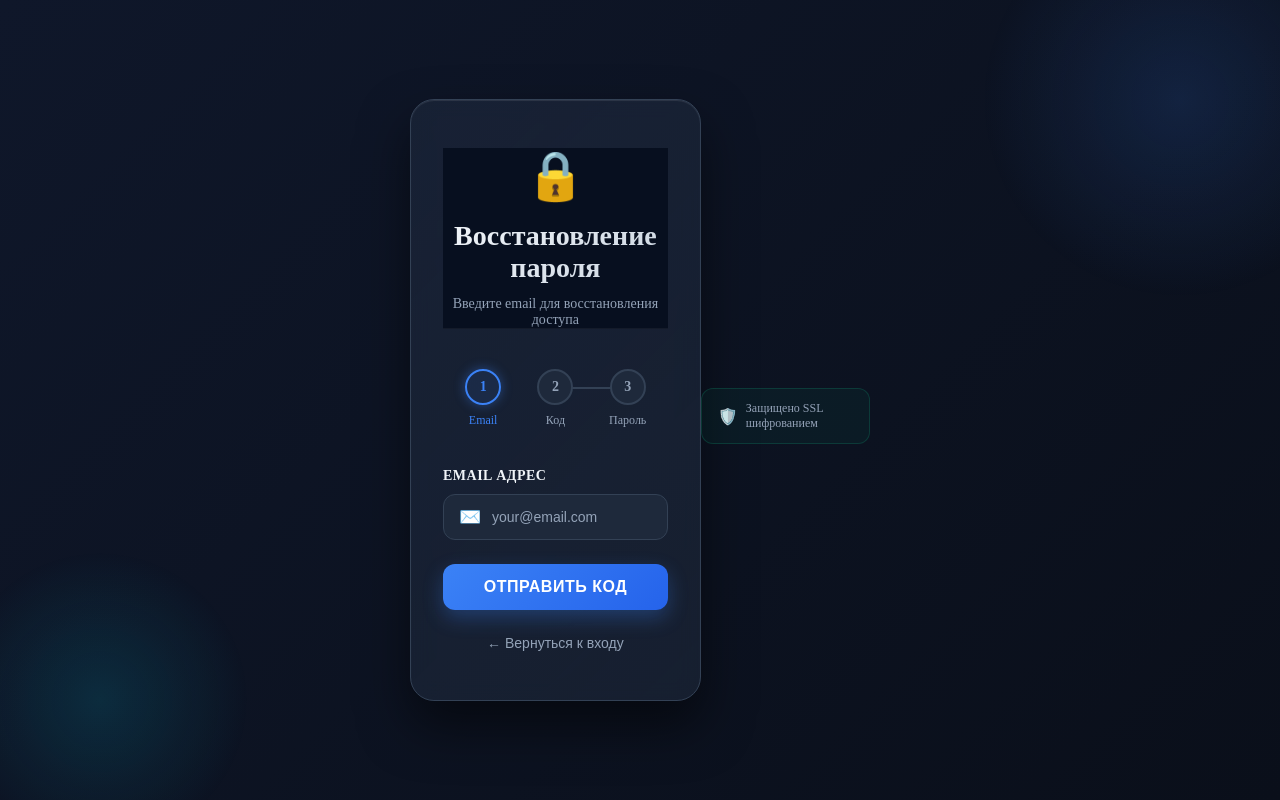
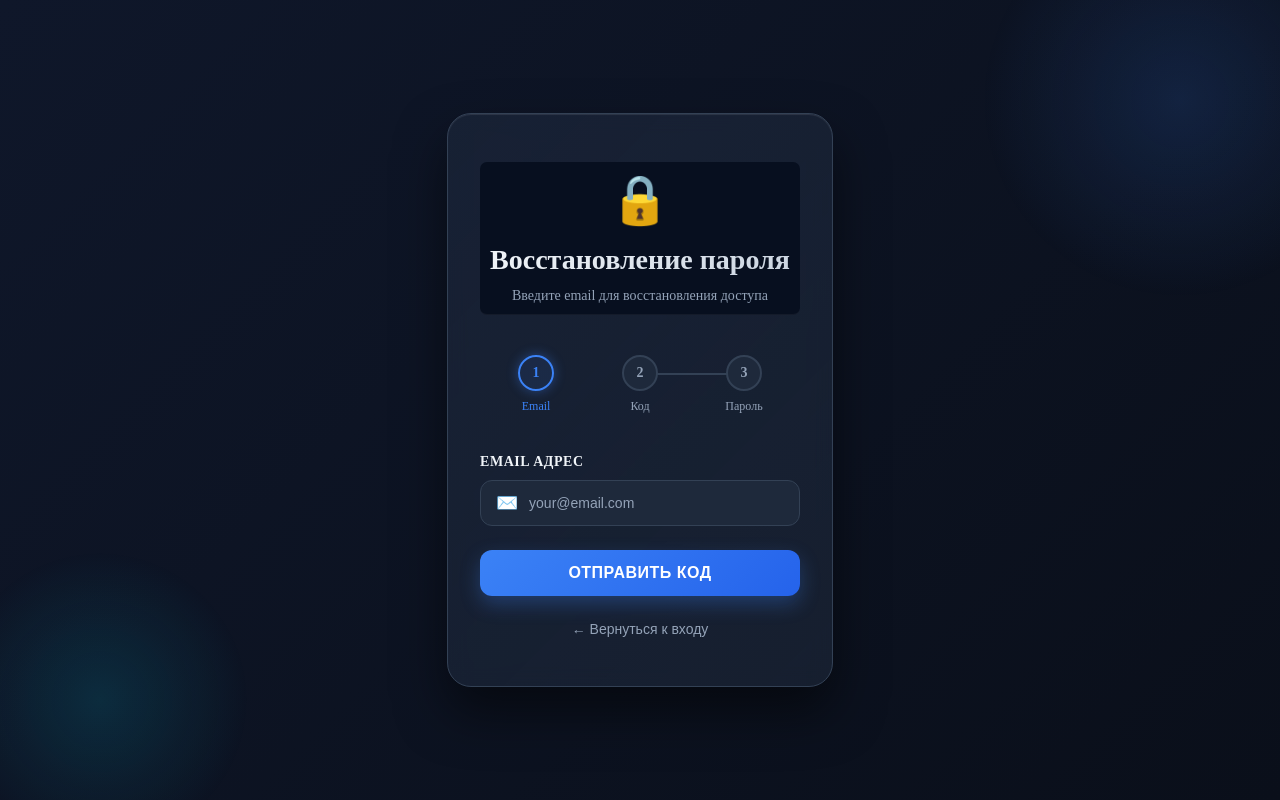
Before and after one commit to Abdulbasiyr/AuthSystems, a React (Vite) app in the folder client/: page /auth/forgot in a window 1280 px wide. Built offline with nearby package versions, Linux system fonts and the light colour scheme.

Commit message:
fix: fixed style reset-password page and login page

```diff
--- a/client/src/components/Auth components/login.jsx
+++ b/client/src/components/Auth components/login.jsx
@@ -1,5 +1,6 @@
 
 import { useState } from "react";
+import { Link } from "react-router-dom";
 
 
 import "../../css/Auth styles/login.css";
@@ -64,9 +65,7 @@ const Login = () => {
               Запомнить меня
             </label>
 
-            <a href="/auth/forgot" className="forgot">
-              Забыли пароль?
-            </a>
+            <Link to='/auth/forgot' > <a className="forgot"> Забыли пароль? </a> </Link>
           </div>
 
           <button className="login-button" type="submit">
--- a/client/src/components/Auth components/reset-password.jsx
+++ b/client/src/components/Auth components/reset-password.jsx
@@ -184,7 +184,7 @@ export default function ResetPassword() {
                 <button
                   type="button"
                   className="back-link"
-                  onClick={() => window.location.href = '/login'}
+                  onClick={() => window.location.href = '/auth?mode=login'}
                 >
                   ← Вернуться к входу
                 </button>
@@ -295,10 +295,10 @@ export default function ResetPassword() {
           )}
         </div>
 
-        <div className="security-badge">
+        {/* <div className="security-badge">
           <span className="badge-icon">🛡️</span>
           <span className="badge-text">Защищено SSL шифрованием</span>
-        </div>
+        </div> */}
       </div>
     </div>
   );
--- a/client/src/css/Auth styles/resetPassword.css
+++ b/client/src/css/Auth styles/resetPassword.css
@@ -47,9 +47,11 @@
 }
 
 .reset-password-container .container {
+  display: flex;
+  /* flex-direction: column; */
+  justify-content: center;
   position: relative;
   width: 100%;
-  max-width: 500px;
   z-index: 1;
 }
 
@@ -84,6 +86,8 @@
 .reset-password-container .header {
   text-align: center;
   margin-bottom: 40px;
+  border-radius: 7px;
+  padding: 10px;
 }
 
 .lock-icon {
```
Also changed, not shown: 1 other file (tests, documents, lock files or other folders).
